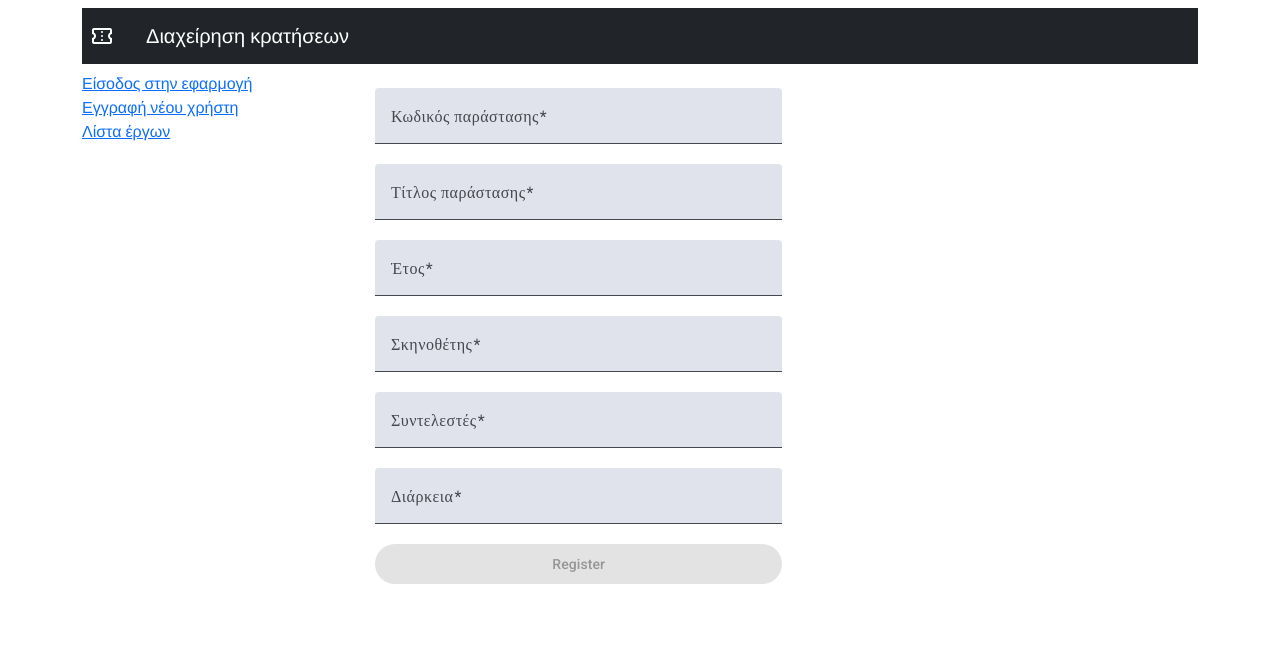
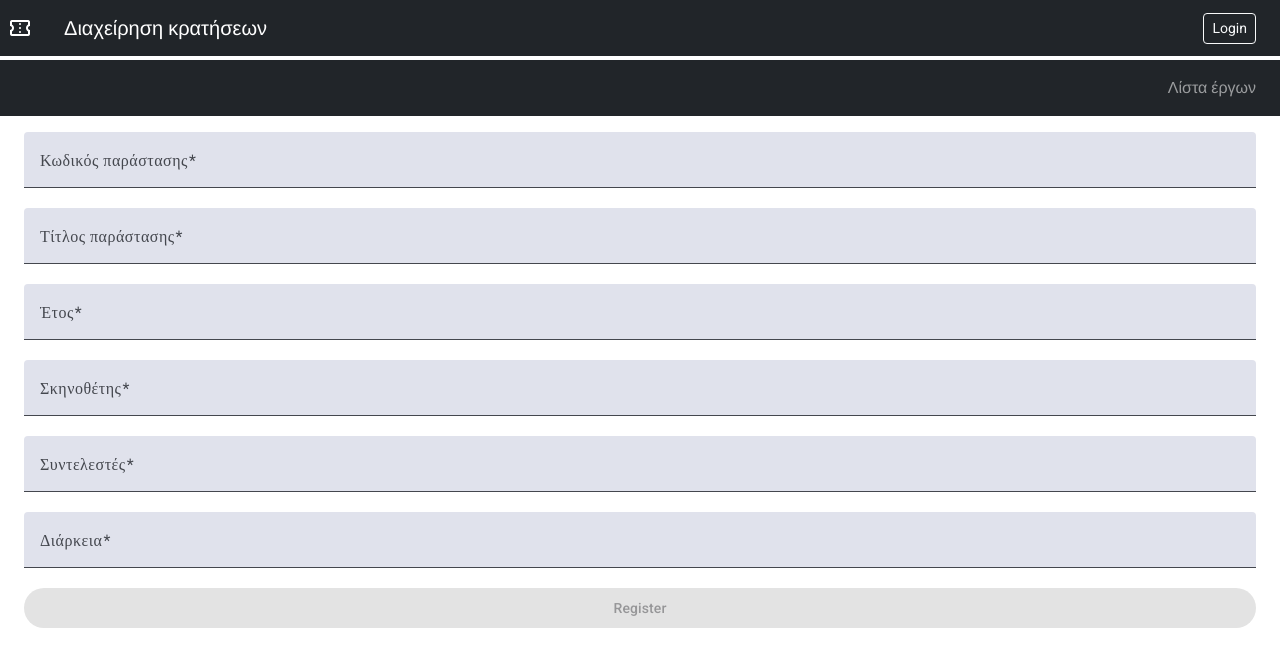
Before and after one commit to jkentroGit/theater-frontend, an Angular app: page /app-play in a window 1280 px wide. Shown: the top 666 px of the page. Built offline with nearby package versions, Linux system fonts and the light colour scheme.

Commit message:
feat: added (fake) credit card modal confirmation

```diff
--- a/src/app/app.component.html
+++ b/src/app/app.component.html
@@ -1,9 +1,8 @@
-<div class="container mt-2">
-  <div class="d-flex flex-column gap-2">
+<div>
+  <div class="d-flex flex-column gap-2 h-100 w-100 justify-content-between">
     <app-navbar></app-navbar>
-    <div class="d-flex flex-row gap-2">
-      <app-side-menu class="text-nowrap w-25"></app-side-menu>
-      <span class="flex-grow-1 p-2 text-nowrap w-75">
+    <div class="d-flex flex-row ">
+      <span class="d-flex flex-column flex-grow-1 w-75 px-4">
         <router-outlet></router-outlet>
       </span>
     </div>
--- a/src/app/app.component.ts
+++ b/src/app/app.component.ts
@@ -5,7 +5,7 @@ import { SideMenuComponent } from './components/side-menu/side-menu.component';
 
 @Component({
   selector: 'app-root',
-  imports: [RouterOutlet, NavbarComponent, SideMenuComponent],
+  imports: [RouterOutlet, NavbarComponent],
   templateUrl: './app.component.html',
   styleUrl: './app.component.css'
 })
--- a/src/app/components/login/login.component.html
+++ b/src/app/components/login/login.component.html
@@ -1,4 +1,4 @@
-<div class="d-flex flex-column mt-2 w-50">
+<div class="d-flex flex-column mt-2 w-100">
 
     <form [formGroup]="form" class="d-flex flex-column">
         <mat-form-field>
--- a/src/app/components/navbar/navbar.component.html
+++ b/src/app/components/navbar/navbar.component.html
@@ -13,7 +13,23 @@
     <a class="cursor-pointer mb-0 text-white small me-2 text-decoration-none" role="button" routerLink="">
       {{authService.currentUser()?.username}}
     </a>
-    <button class="btn btn-sm btn-outline-light ms-2" (click)="logout()">Logout</button>
+    </div>
+    <button *ngIf="authService.currentUser()" class="btn btn-sm btn-outline-light ms-2" (click)="logout()">Logout</button>
+    <button *ngIf="!authService.currentUser()" class="btn btn-sm btn-outline-light ms-2" (click)="login()">Login</button>
   </div>
-</div>
+
 </nav>
+
+<nav class="mt-1 navbar navbar-dark bg-dark navbar-expand-lg d-flex justify-content-end">
+
+  <div class="px-4 d-flex align-items-center gap-4">
+
+<!--    <a class="navbar-text text-decoration-none cursor-pointer " role="button" [routerLink]="['app-login']" [routerLinkActive] = "['active']">Είσοδος στην εφαρμογή</a>-->
+<!--    <a class="navbar-text text-decoration-none cursor-pointer" role="button" [routerLink]="['app-register']" [routerLinkActive] = "['active']">Εγγραφή νέου χρήστη</a>-->
+    <a class="navbar-text text-decoration-none cursor-pointer " role="button" *ngIf="authService.isAdmin()" [routerLink]="['app-play']" [routerLinkActive] = "['active']">Προσθήκη έργου</a>
+    <a class="navbar-text text-decoration-none cursor-pointer" role="button"*ngIf="authService.isAdmin()" [routerLink]="['app-show']" [routerLinkActive] = "['active']">Προσθήκη παραστάσεων</a>
+    <a class="navbar-text text-decoration-none cursor-pointer" role="button"[routerLink]="['app-play-list']" [routerLinkActive] = "['active']">Λίστα έργων</a>
+
+  </div>
+
+</nav>
--- a/src/app/components/navbar/navbar.component.ts
+++ b/src/app/components/navbar/navbar.component.ts
@@ -2,10 +2,11 @@ import { Component } from '@angular/core';
 import { Router } from '@angular/router';
 import { AuthService } from '../../services/auth.service';
 import { CommonModule } from '@angular/common';
+import { RouterLink, RouterLinkActive } from '@angular/router';
 
 @Component({
   selector: 'app-navbar',
-  imports: [CommonModule],
+  imports: [CommonModule, RouterLink, RouterLinkActive],
   templateUrl: './navbar.component.html',
   styleUrl: './navbar.component.css'
 })
@@ -21,4 +22,8 @@ export class NavbarComponent {
       this.router.navigate(['app-login']);
     }
 
+    login() {
+      this.router.navigate(['app-login']);
+    }
+
 }
--- a/src/app/components/play/play.component.html
+++ b/src/app/components/play/play.component.html
@@ -1,4 +1,4 @@
-<div class="d-flex flex-column mt-2 w-50">
+<div class="d-flex flex-column mt-2 w-100">
 
     <form [formGroup]="form" class="d-flex flex-column"
     >
--- a/src/app/components/show-list/show-list.component.html
+++ b/src/app/components/show-list/show-list.component.html
@@ -16,7 +16,7 @@
       </p>
       <p><strong>Διάρκεια:</strong> {{ playDuration }} mins</p>
     </mat-card-content>
-    <mat-card-footer class="px-4 pt-4 d-flex align-items-center justify-content-end">
+    <mat-card-footer class= "d-flex align-items-center justify-content-end justify-content-sm-center px-4 pt-4 flex-sm-row flex-column">
       <div class="d-flex align-items-center">
       <span class="material-icons text-success">stop</span>
         <span>Αρκετές θέσεις</span>
@@ -63,7 +63,7 @@
         Κάνετε σύνδεση για κράτηση
       </button>
 
-      <button class="m-2"
+      <button class="m-2 p-2"
         *ngIf="authService.isAdmin()"
         mat-raised-button
         color="accent"
@@ -72,7 +72,7 @@
         Επεξεργασία πλάνου
       </button>
 
-      <button class="m-2"
+      <button class="m-2 p-2"
         *ngIf="authService.isAdmin()"
         mat-raised-button
         color="accent"
```
